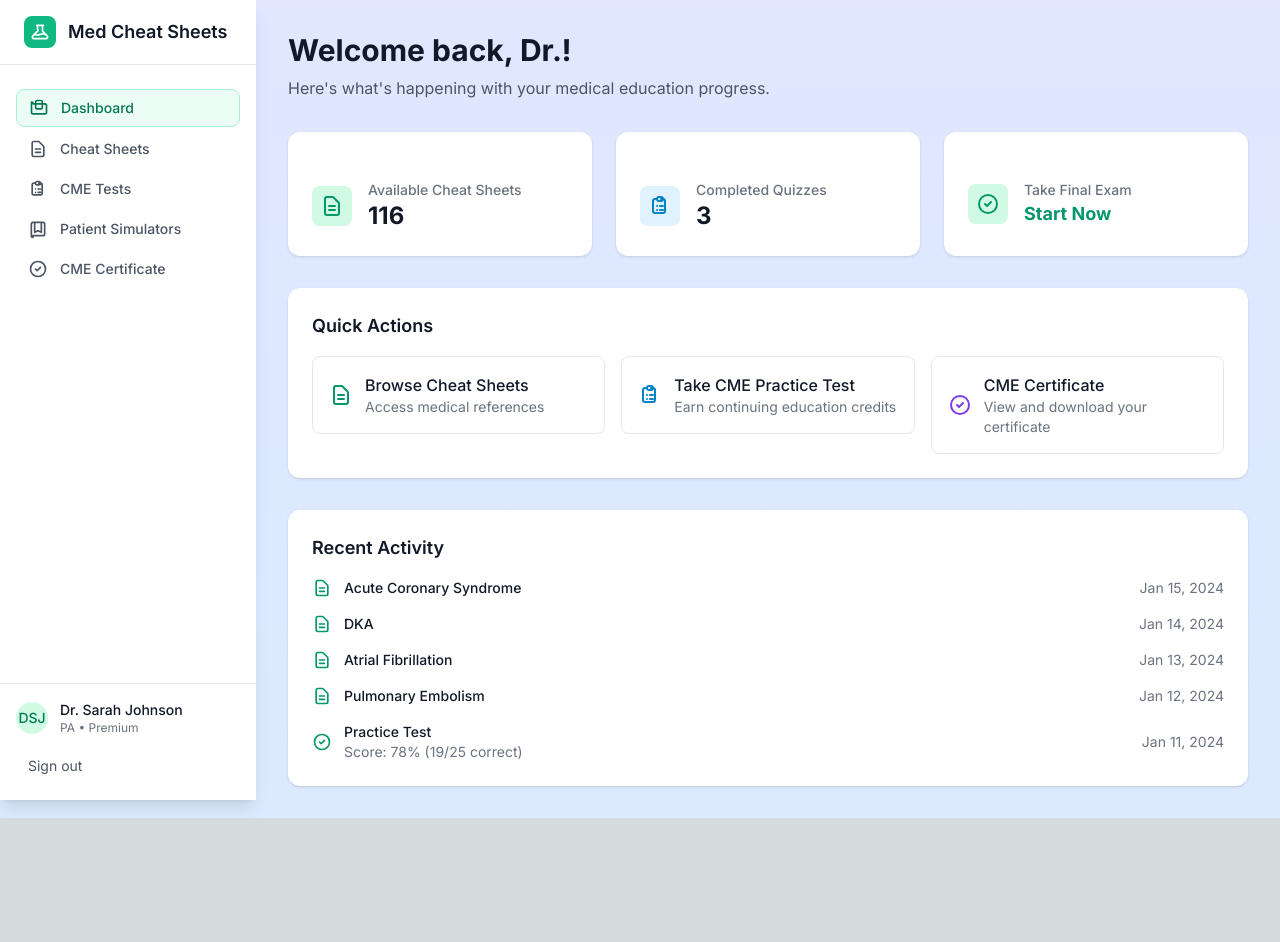
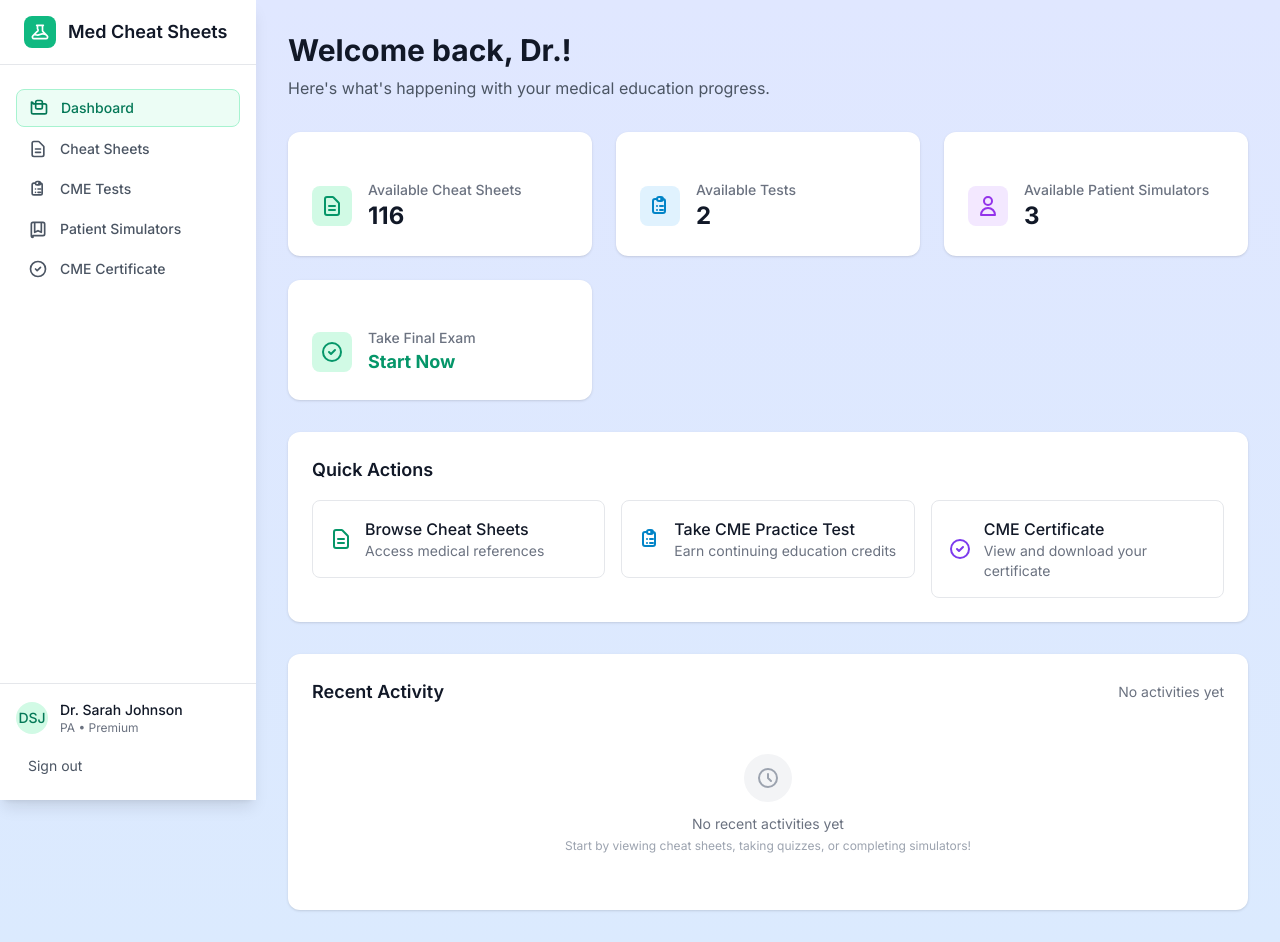
Before and after one commit to maxmarketpros/Med, a Next.js app: page /dashboard in a window 1280 px wide. Before the commit the page ends 818 px from the top, so only its background shows below. Built offline with nearby package versions, Linux system fonts and the light colour scheme.

Commit message:
fixed recent activity

```diff
--- a/src/app/dashboard/cheat-sheets/[slug]/page.tsx
+++ b/src/app/dashboard/cheat-sheets/[slug]/page.tsx
@@ -8,16 +8,19 @@ import { Button } from '@/components/ui/Button';
 import { CheatSheet } from '@/types';
 import { toTitleCase } from '@/lib/utils';
 import { mockPDFCheatSheets } from '@/lib/pdfScanner';
+import { useActivityTracker } from '@/hooks/useActivityTracker';
 import PdfViewer from '@/components/cheat-sheets/PdfViewer';
 
 export default function CheatSheetDetailPage() {
   const params = useParams();
   const slug = params.slug as string;
+  const { addActivity } = useActivityTracker();
 
   const [cheatSheet, setCheatSheet] = useState<CheatSheet | null>(null);
   const [relatedSheets, setRelatedSheets] = useState<CheatSheet[]>([]);
   const [loading, setLoading] = useState(true);
   const [error, setError] = useState<string | null>(null);
+  const [hasTrackedView, setHasTrackedView] = useState(false);
 
   useEffect(() => {
     const loadData = () => {
@@ -32,6 +35,12 @@ export default function CheatSheetDetailPage() {
         }
 
         setCheatSheet(foundSheet);
+
+        // Track the cheat sheet view activity (only once per load)
+        if (!hasTrackedView) {
+          addActivity('cheat_sheet_viewed', foundSheet.title);
+          setHasTrackedView(true);
+        }
 
         // Find related sheets (same specialty or common tags)
         const related = mockPDFCheatSheets
@@ -52,7 +61,7 @@ export default function CheatSheetDetailPage() {
     };
 
     loadData();
-  }, [slug]);
+  }, [slug, addActivity, hasTrackedView]);
 
   if (loading) {
     return (
--- a/src/app/dashboard/cme/[quizId]/page.tsx
+++ b/src/app/dashboard/cme/[quizId]/page.tsx
@@ -7,11 +7,13 @@ import { sampleQuizzes } from '@/data/sampleData';
 import { QuizInterface } from '@/components/cme/QuizInterface';
 import { Button } from '@/components/ui/Button';
 import { Card, CardContent } from '@/components/ui/Card';
+import { useActivityTracker } from '@/hooks/useActivityTracker';
 
 export default function QuizPage() {
   const params = useParams();
   const router = useRouter();
   const quizId = params.quizId as string;
+  const { addActivity } = useActivityTracker();
 
   const [quizStarted, setQuizStarted] = useState(false);
   const [quizCompleted, setQuizCompleted] = useState(false);
@@ -32,6 +34,14 @@ export default function QuizPage() {
 
   const handleQuizComplete = (answers: number[], score: number) => {
     setQuizCompleted(true);
+
+    // Track the quiz completion activity
+    addActivity(
+      'quiz_completed',
+      quiz.title,
+      `Score: ${score}% (${answers.filter((answer, index) => answer === quiz.questions[index].correctAnswer).length}/${quiz.questions.length} correct)`
+    );
+
     // In a real app, you would save the quiz results to a database
     console.log('Quiz completed:', { quizId, answers, score });
   };
--- a/src/app/dashboard/cme/certificate/page.tsx
+++ b/src/app/dashboard/cme/certificate/page.tsx
@@ -5,6 +5,8 @@ import Link from 'next/link';
 import { Card, CardContent } from '@/components/ui/Card';
 import { Button } from '@/components/ui/Button';
 import { useUser } from '@/hooks/useUser';
+import { formatDate } from '@/lib/utils';
+import { useActivityTracker } from '@/hooks/useActivityTracker';
 
 interface ExamResults {
   completed: boolean;
@@ -21,6 +23,8 @@ export default function CertificatePage() {
   const [examResults, setExamResults] = useState<ExamResults | null>(null);
   const [isGenerating, setIsGenerating] = useState(false);
   const [error, setError] = useState<string | null>(null);
+  const [certificateGenerated, setCertificateGenerated] = useState(false);
+  const { addActivity } = useActivityTracker();
 
   useEffect(() => {
     // Check localStorage for exam completion status
@@ -72,6 +76,13 @@ export default function CertificatePage() {
       a.click();
       document.body.removeChild(a);
       window.URL.revokeObjectURL(url);
+
+      // Track the certificate download activity
+      addActivity(
+        'certificate_downloaded',
+        'CME Final Exam Certificate',
+        `Exam Score: ${examResults.score}% - ${examResults.correctAnswers}/${examResults.totalQuestions} correct`
+      );
 
     } catch (error) {
       console.error('Download error:', error);
--- a/src/app/dashboard/cme/final-exam/page.tsx
+++ b/src/app/dashboard/cme/final-exam/page.tsx
@@ -631,6 +631,20 @@ export default function FinalExamPage() {
       };
       localStorage.setItem('finalExamResults', JSON.stringify(examResults));
 
+      // Track the final exam completion activity
+      const activityData = {
+        id: Date.now().toString() + Math.random().toString(36).substr(2, 9),
+        type: 'quiz_completed',
+        title: 'CME Final Exam',
+        date: new Date().toISOString(),
+        details: `Score: ${percentage}% (${score}/${shuffledScenarios.length} correct)${passed ? ' - PASSED' : ' - FAILED'}`
+      };
+
+      // Add to existing activities
+      const existingActivities = JSON.parse(localStorage.getItem('userActivities') || '[]');
+      const updatedActivities = [activityData, ...existingActivities].slice(0, 50);
+      localStorage.setItem('userActivities', JSON.stringify(updatedActivities));
+
       const scenarioElement = document.getElementById('scenario');
       const optionsElement = document.getElementById('options');
       const feedbackElement = document.getElementById('feedback');
--- a/src/app/dashboard/page.tsx
+++ b/src/app/dashboard/page.tsx
@@ -3,22 +3,31 @@
 import React, { useState, useEffect } from 'react';
 import Link from 'next/link';
 import { useUser } from '@/hooks/useUser';
+import { useActivityTracker } from '@/hooks/useActivityTracker';
 import { Card, CardHeader, CardTitle, CardContent } from '@/components/ui/Card';
 import { Button } from '@/components/ui/Button';
 import { sampleDashboardStats } from '@/data/sampleData';
 import { formatDateShort, calculateTimeAgo } from '@/lib/utils';
 import { mockPDFCheatSheets } from '@/lib/pdfScanner';
+
 import { CheatSheet } from '@/types';
 
 export default function DashboardPage() {
   const { user } = useUser();
+  const { getRecentActivities, getActivityCount, clearActivities } = useActivityTracker();
   const [cheatSheets, setCheatSheets] = useState<CheatSheet[]>([]);
   const [loading, setLoading] = useState(true);
 
-  // Use static data for other stats, but use real cheat sheet count
+  // Get real activity data
+  const recentActivities = getRecentActivities(6);
+
+  // Use static data for other stats, but use real activity counts and cheat sheet count
   const stats = {
     ...sampleDashboardStats,
-    totalCheatSheets: cheatSheets.length
+    totalCheatSheets: cheatSheets.length,
+    recentActivity: recentActivities,
+    // Update completed quizzes count based on real activity
+    completedQuizzes: getActivityCount('quiz_completed')
   };
 
   useEffect(() => {
@@ -38,6 +47,12 @@ export default function DashboardPage() {
     loadCheatSheets();
   }, []);
 
+  const handleClearActivities = () => {
+    if (confirm('Are you sure you want to clear all activity history?')) {
+      clearActivities();
+    }
+  };
+
   const getActivityIcon = (type: string) => {
     switch (type) {
       case 'quiz_completed':
@@ -48,18 +63,34 @@ export default function DashboardPage() {
         );
       case 'cheat_sheet_viewed':
         return (
-          <svg className="w-5 h-5 text-emerald-600" fill="none" stroke="currentColor" viewBox="0 0 24 24">
+          <svg className="w-5 h-5 text-blue-600" fill="none" stroke="currentColor" viewBox="0 0 24 24">
             <path strokeLinecap="round" strokeLinejoin="round" strokeWidth={2} d="M9 12h6m-6 4h6m2 5H7a2 2 0 01-2-2V5a2 2 0 012-2h5.586a1 1 0 01.707.293l5.414 5.414a1 1 0 01.293.707V19a2 2 0 01-2 2z" />
+          </svg>
+        );
+      case 'certificate_downloaded':
+        return (
+          <svg className="w-5 h-5 text-purple-600" fill="none" stroke="currentColor" viewBox="0 0 24 24">
+            <path strokeLinecap="round" strokeLinejoin="round" strokeWidth={2} d="M12 10v6m0 0l-3-3m3 3l3-3m2 8H7a2 2 0 01-2-2V5a2 2 0 012-2h5.586a1 1 0 01.707.293l5.414 5.414a1 1 0 01.293.707V19a2 2 0 01-2 2z" />
+          </svg>
+        );
+      case 'simulator_completed':
+        return (
+          <svg className="w-5 h-5 text-orange-600" fill="none" stroke="currentColor" viewBox="0 0 24 24">
+            <path strokeLinecap="round" strokeLinejoin="round" strokeWidth={2} d="M16 7a4 4 0 11-8 0 4 4 0 018 0zM12 14a7 7 0 00-7 7h14a7 7 0 00-7-7z" />
           </svg>
         );
       case 'cme_credits_earned':
         return (
-          <svg className="w-5 h-5 text-emerald-600" fill="none" stroke="currentColor" viewBox="0 0 24 24">
+          <svg className="w-5 h-5 text-yellow-600" fill="none" stroke="currentColor" viewBox="0 0 24 24">
             <path strokeLinecap="round" strokeLinejoin="round" strokeWidth={2} d="M12 15v2m-6 4h12a2 2 0 002-2v-6a2 2 0 00-2-2H6a2 2 0 00-2 2v6a2 2 0 002 2zm10-10V7a4 4 0 00-8 0v4h8z" />
           </svg>
         );
       default:
-        return null;
+        return (
+          <svg className="w-5 h-5 text-gray-600" fill="none" stroke="currentColor" viewBox="0 0 24 24">
+            <path strokeLinecap="round" strokeLinejoin="round" strokeWidth={2} d="M13 16h-1v-4h-1m1-4h.01M21 12a9 9 0 11-18 0 9 9 0 0118 0z" />
+          </svg>
+        );
     }
   };
 
@@ -102,8 +133,24 @@ export default function DashboardPage() {
                 </svg>
               </div>
               <div className="ml-4 min-w-0">
-                <p className="text-sm font-medium text-gray-500">Completed Quizzes</p>
-                <p className="text-2xl font-bold text-gray-900">{stats.completedQuizzes}</p>
+                <p className="text-sm font-medium text-gray-500">Available Tests</p>
+                <p className="text-2xl font-bold text-gray-900">{stats.availableTests}</p>
+              </div>
+            </div>
+          </CardContent>
+        </Card>
+
+        <Card>
+          <CardContent className="pt-4 sm:pt-6">
+            <div className="flex items-center">
+              <div className="p-2 bg-purple-100 rounded-lg flex-shrink-0">
+                <svg className="w-6 h-6 text-purple-600" fill="none" stroke="currentColor" viewBox="0 0 24 24">
+                  <path strokeLinecap="round" strokeLinejoin="round" strokeWidth={2} d="M16 7a4 4 0 11-8 0 4 4 0 018 0zM12 14a7 7 0 00-7 7h14a7 7 0 00-7-7z" />
+                </svg>
+              </div>
+              <div className="ml-4 min-w-0">
+                <p className="text-sm font-medium text-gray-500">Available Patient Simulators</p>
+                <p className="text-2xl font-bold text-gray-900">{stats.availablePatientSimulators}</p>
               </div>
             </div>
           </CardContent>
@@ -183,11 +230,41 @@ export default function DashboardPage() {
       {/* Recent Activity */}
       <Card>
         <CardHeader>
+          <div className="flex items-center justify-between">
             <CardTitle>Recent Activity</CardTitle>
+            <div className="flex items-center gap-2">
+              <span className="text-sm text-gray-500">
+                {recentActivities.length > 0 ? `${recentActivities.length} activities` : 'No activities yet'}
+              </span>
+              {recentActivities.length > 0 && (
+                <Button
+                  variant="outline"
+                  size="sm"
+                  onClick={handleClearActivities}
+                  className="text-xs"
+                >
+                  Clear History
+                </Button>
+              )}
+            </div>
+          </div>
         </CardHeader>
         <CardContent>
+          {recentActivities.length === 0 ? (
+            <div className="text-center py-8">
+              <div className="w-12 h-12 bg-gray-100 rounded-full flex items-center justify-center mx-auto mb-3">
+                <svg className="w-6 h-6 text-gray-400" fill="none" stroke="currentColor" viewBox="0 0 24 24">
+                  <path strokeLinecap="round" strokeLinejoin="round" strokeWidth={2} d="M12 8v4l3 3m6-3a9 9 0 11-18 0 9 9 0 0118 0z" />
+                </svg>
+              </div>
+              <p className="text-gray-500 text-sm">No recent activities yet</p>
+              <p className="text-gray-400 text-xs mt-1">
+                Start by viewing cheat sheets, taking quizzes, or completing simulators!
+              </p>
+            </div>
+          ) : (
             <div className="space-y-4">
-            {stats.recentActivity.map((activity) => (
+              {recentActivities.map((activity) => (
                 <div key={activity.id} className="flex items-center space-x-3">
                   <div className="flex-shrink-0">
                     {getActivityIcon(activity.type)}
@@ -208,6 +285,7 @@ export default function DashboardPage() {
                 </div>
               ))}
             </div>
+          )}
         </CardContent>
       </Card>
     </div>
--- a/src/app/dashboard/simulators/er2/page.tsx
+++ b/src/app/dashboard/simulators/er2/page.tsx
@@ -2,10 +2,11 @@
 
 import React, { useState } from 'react';
 import Link from 'next/link';
-import { SimulatorInterface } from '@/components/simulators/SimulatorInterface';
+import { Simulator } from '@/types';
 import { Card, CardContent } from '@/components/ui/Card';
 import { Button } from '@/components/ui/Button';
-import { Simulator } from '@/types';
+import { SimulatorInterface } from '@/components/simulators/SimulatorInterface';
+import { useActivityTracker } from '@/hooks/useActivityTracker';
 
 const mrsaSimulator: Simulator = {
   id: 'er2',
@@ -87,12 +88,22 @@ const mrsaSimulator: Simulator = {
 export default function ER2Page() {
   const [started, setStarted] = useState(false);
   const [completed, setCompleted] = useState(false);
+  const { addActivity } = useActivityTracker();
 
   const handleComplete = (answers: { stepId: string; selectedOption: number; isCorrect: boolean; }[]) => {
     setCompleted(true);
+
     // Calculate score and save progress
     const correctAnswers = answers.filter(a => a.isCorrect).length;
-    const score = (correctAnswers / answers.length) * 100;
+    const score = Math.round((correctAnswers / answers.length) * 100);
+
+    // Track the simulator completion activity
+    addActivity(
+      'simulator_completed',
+      mrsaSimulator.title,
+      `Score: ${score}% (${correctAnswers}/${answers.length} correct)`
+    );
+
     console.log('Simulation completed:', { answers, score });
   };
 
--- a/src/app/dashboard/simulators/er3/page.tsx
+++ b/src/app/dashboard/simulators/er3/page.tsx
@@ -2,10 +2,11 @@
 
 import React, { useState } from 'react';
 import Link from 'next/link';
-import { SimulatorInterface } from '@/components/simulators/SimulatorInterface';
+import { Simulator } from '@/types';
 import { Card, CardContent } from '@/components/ui/Card';
 import { Button } from '@/components/ui/Button';
-import { Simulator } from '@/types';
+import { SimulatorInterface } from '@/components/simulators/SimulatorInterface';
+import { useActivityTracker } from '@/hooks/useActivityTracker';
 
 const copdSimulator: Simulator = {
   id: 'er3',
@@ -87,12 +88,22 @@ const copdSimulator: Simulator = {
 export default function ER3Page() {
   const [started, setStarted] = useState(false);
   const [completed, setCompleted] = useState(false);
+  const { addActivity } = useActivityTracker();
 
   const handleComplete = (answers: { stepId: string; selectedOption: number; isCorrect: boolean; }[]) => {
     setCompleted(true);
+
     // Calculate score and save progress
     const correctAnswers = answers.filter(a => a.isCorrect).length;
-    const score = (correctAnswers / answers.length) * 100;
+    const score = Math.round((correctAnswers / answers.length) * 100);
+
+    // Track the simulator completion activity
+    addActivity(
+      'simulator_completed',
+      copdSimulator.title,
+      `Score: ${score}% (${correctAnswers}/${answers.length} correct)`
+    );
+
     console.log('Simulation completed:', { answers, score });
   };
 
--- a/src/data/sampleData.ts
+++ b/src/data/sampleData.ts
@@ -161,39 +161,50 @@ export const sampleQuizzes: Quiz[] = [
 export const sampleDashboardStats: DashboardStats = {
   totalCheatSheets: sampleCheatSheets.length,
   completedQuizzes: 3,
+  availableTests: 2,
+  availablePatientSimulators: 3,
   earnedCredits: 0,
   totalAvailableCredits: 45.0,
   recentActivity: [
     {
       id: '1',
-      type: 'cheat_sheet_viewed',
-      title: 'Acute Coronary Syndrome',
-      date: '2024-01-15T14:30:00Z'
+      type: 'simulator_completed',
+      title: 'Advanced Cardiac Life Support Simulator',
+      date: new Date(Date.now() - 1000 * 60 * 30).toISOString(), // 30 minutes ago
+      details: 'Completed successfully - 92% score'
     },
     {
       id: '2',
       type: 'cheat_sheet_viewed',
-      title: 'DKA',
-      date: '2024-01-14T09:15:00Z'
+      title: 'Acute Coronary Syndrome',
+      date: new Date(Date.now() - 1000 * 60 * 60 * 2).toISOString() // 2 hours ago
     },
     {
       id: '3',
-      type: 'cheat_sheet_viewed',
-      title: 'Atrial Fibrillation',
-      date: '2024-01-13T16:45:00Z'
+      type: 'quiz_completed',
+      title: 'Emergency Medicine Practice Test',
+      date: new Date(Date.now() - 1000 * 60 * 60 * 5).toISOString(), // 5 hours ago
+      details: 'Score: 85% (17/20 correct)'
     },
     {
       id: '4',
-      type: 'cheat_sheet_viewed',
-      title: 'Pulmonary Embolism',
-      date: '2024-01-12T11:20:00Z'
+      type: 'certificate_downloaded',
+      title: 'CME Certificate - Critical Care Module',
+      date: new Date(Date.now() - 1000 * 60 * 60 * 24).toISOString(), // 1 day ago
+      details: '15 CME credits earned'
     },
     {
       id: '5',
-      type: 'quiz_completed',
-      title: 'Practice Test',
-      date: '2024-01-11T13:10:00Z',
-      details: 'Score: 78% (19/25 correct)'
+      type: 'cheat_sheet_viewed',
+      title: 'DKA Management Protocol',
+      date: new Date(Date.now() - 1000 * 60 * 60 * 24 * 2).toISOString() // 2 days ago
+    },
+    {
+      id: '6',
+      type: 'simulator_completed',
+      title: 'Sepsis Management Scenario',
+      date: new Date(Date.now() - 1000 * 60 * 60 * 24 * 3).toISOString(), // 3 days ago
+      details: 'Excellent performance - 96% score'
     }
   ]
 };
--- /dev/null
+++ b/src/hooks/useActivityTracker.ts
@@ -0,0 +1,86 @@
+'use client';
+
+import { useState, useEffect, useCallback } from 'react';
+import { Activity } from '@/types';
+
+const ACTIVITIES_STORAGE_KEY = 'userActivities';
+const MAX_ACTIVITIES = 50; // Keep only the 50 most recent activities
+
+export function useActivityTracker() {
+  const [activities, setActivities] = useState<Activity[]>([]);
+
+  // Load activities from localStorage on mount
+  useEffect(() => {
+    try {
+      const stored = localStorage.getItem(ACTIVITIES_STORAGE_KEY);
+      if (stored) {
+        const parsedActivities = JSON.parse(stored);
+        setActivities(parsedActivities);
+      }
+    } catch (error) {
+      console.error('Error loading activities from localStorage:', error);
+    }
+  }, []);
+
+  // Save activities to localStorage whenever activities change (backup mechanism)
+  useEffect(() => {
+    if (activities.length > 0) {
+      try {
+        localStorage.setItem(ACTIVITIES_STORAGE_KEY, JSON.stringify(activities));
+      } catch (error) {
+        console.error('Error saving activities to localStorage:', error);
+      }
+    }
+  }, [activities]);
+
+  const addActivity = useCallback((
+    type: Activity['type'],
+    title: string,
+    details?: string
+  ) => {
+    const newActivity: Activity = {
+      id: Date.now().toString() + Math.random().toString(36).substr(2, 9),
+      type,
+      title,
+      date: new Date().toISOString(),
+      details
+    };
+
+    setActivities(prev => {
+      const updated = [newActivity, ...prev];
+      // Keep only the most recent activities
+      const sliced = updated.slice(0, MAX_ACTIVITIES);
+
+      // Save to localStorage immediately
+      try {
+        localStorage.setItem(ACTIVITIES_STORAGE_KEY, JSON.stringify(sliced));
+      } catch (error) {
+        console.error('Error saving activity to localStorage:', error);
+      }
+
+      return sliced;
+    });
+  }, []);
+
+  const getRecentActivities = useCallback((limit: number = 10) => {
+    return activities.slice(0, limit);
+  }, [activities]);
+
+  const clearActivities = useCallback(() => {
+    setActivities([]);
+    localStorage.removeItem(ACTIVITIES_STORAGE_KEY);
+  }, []);
+
+  const getActivityCount = useCallback((type?: Activity['type']) => {
+    if (!type) return activities.length;
+    return activities.filter(activity => activity.type === type).length;
+  }, [activities]);
+
+  return {
+    activities,
+    addActivity,
+    getRecentActivities,
+    clearActivities,
+    getActivityCount
+  };
+}
--- a/src/types/index.ts
+++ b/src/types/index.ts
@@ -85,6 +85,8 @@ export interface Certificate {
 export interface DashboardStats {
   totalCheatSheets: number;
   completedQuizzes: number;
+  availableTests: number;
+  availablePatientSimulators: number;
   earnedCredits: number;
   totalAvailableCredits: number;
   recentActivity: Activity[];
```
Lines whose indentation alone changed are shown as unchanged.
